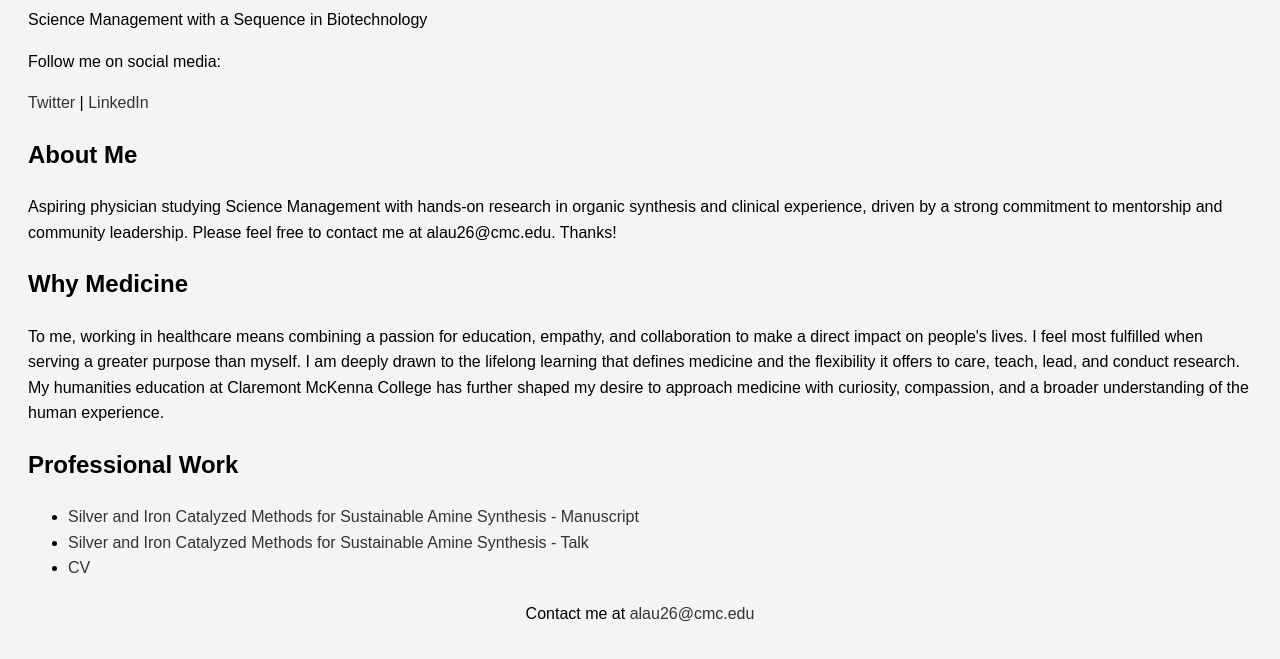
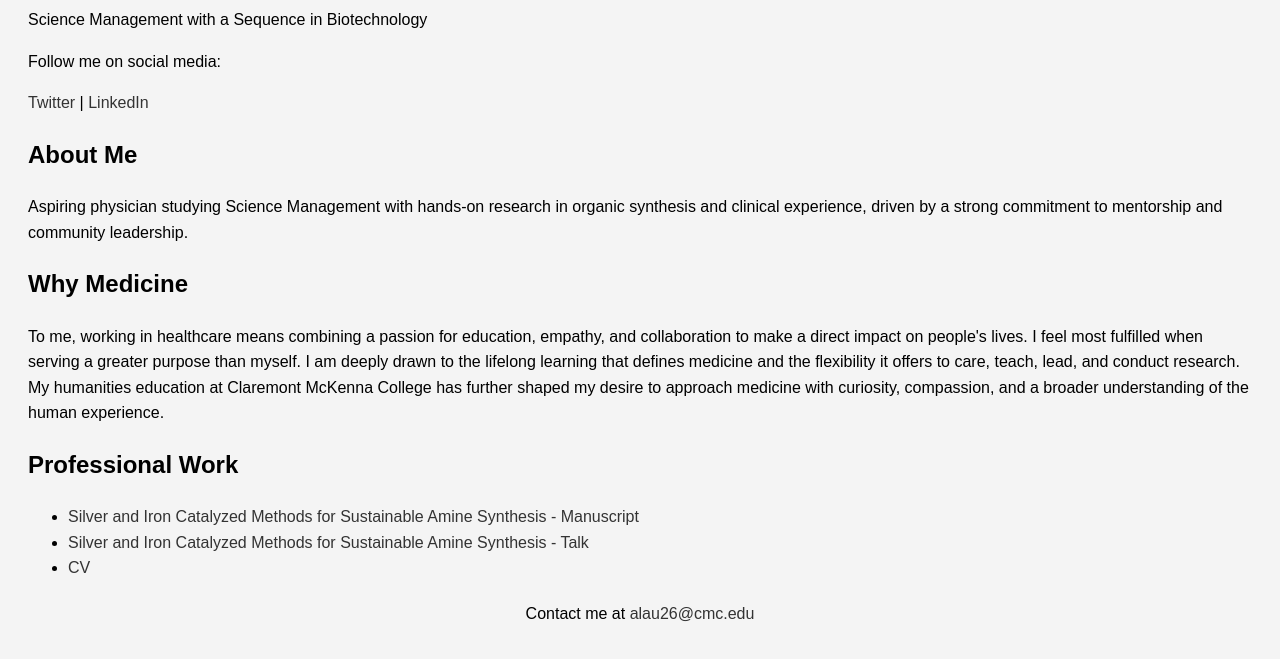
Before and after one commit to andylau4/andylau4.github.io, a plain HTML site: page index.html in a window 1280 px wide. Shown: the part 261-920 px from the top of the page. Drawn offline with Linux system fonts and the light colour scheme.

Commit message:
updated text

```diff
--- a/index.html
+++ b/index.html
@@ -22,8 +22,7 @@ target="_blank">LinkedIn</a>
 <main>
 <section class="bio">
 <h2>About Me</h2>
-<p>Aspiring physician studying Science Management with hands-on research in organic synthesis and clinical experience, driven by a strong commitment to mentorship and community leadership.
-    Please feel free to contact me at alau26@cmc.edu. Thanks!</p>
+<p>Aspiring physician studying Science Management with hands-on research in organic synthesis and clinical experience, driven by a strong commitment to mentorship and community leadership.</p>
 <!-- Add more paragraphs as needed -->
     <h2>Why Medicine</h2>
     <p>To me, working in healthcare means combining a passion for education, empathy, and collaboration to make a direct impact on people's lives. I feel most fulfilled when serving a greater purpose than myself. I am deeply drawn to the lifelong learning that defines medicine and the flexibility it offers to care, teach, lead, and conduct research. My humanities education at Claremont McKenna College has further shaped my desire to approach medicine with curiosity, compassion, and a broader understanding of the human experience.</p>
```
